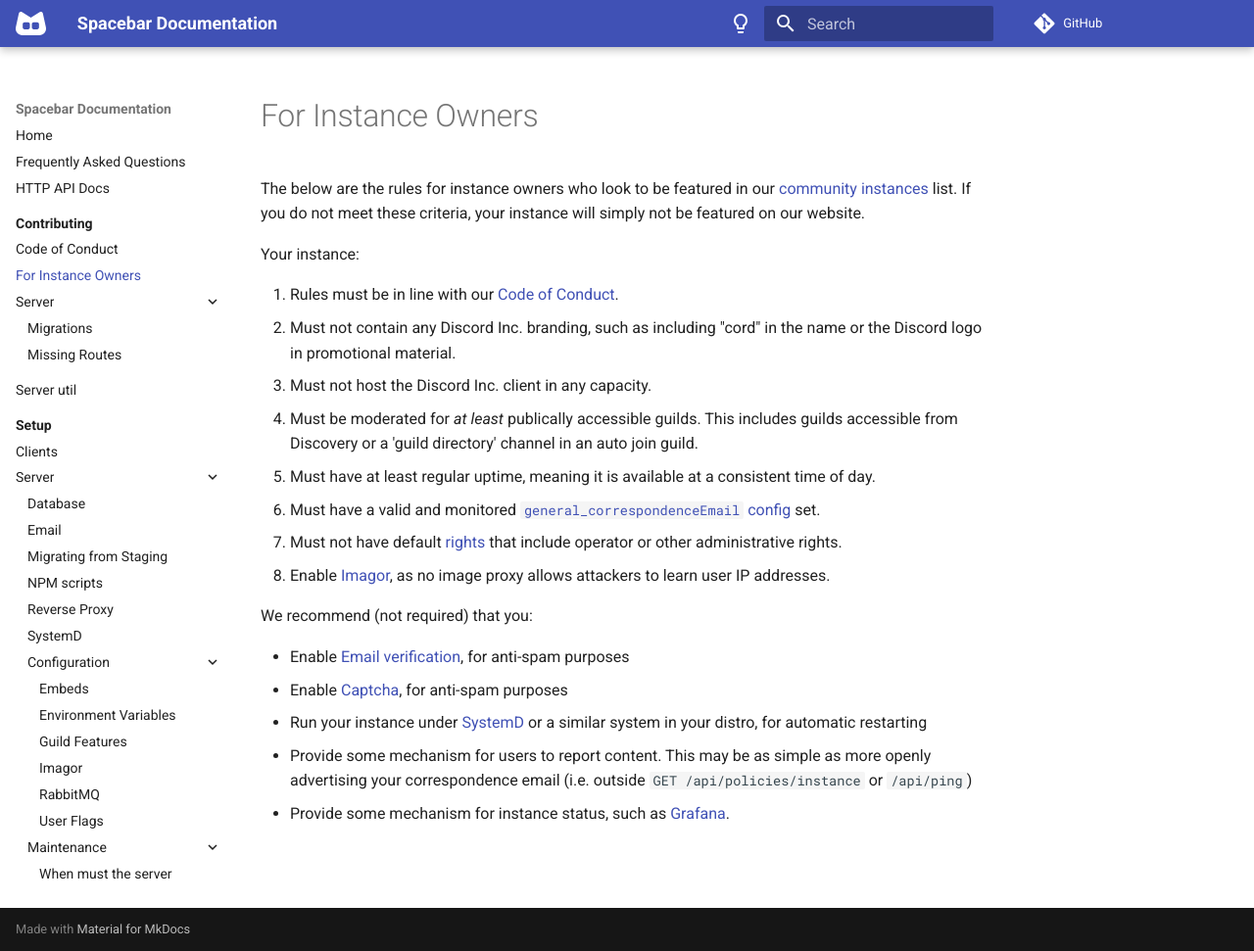
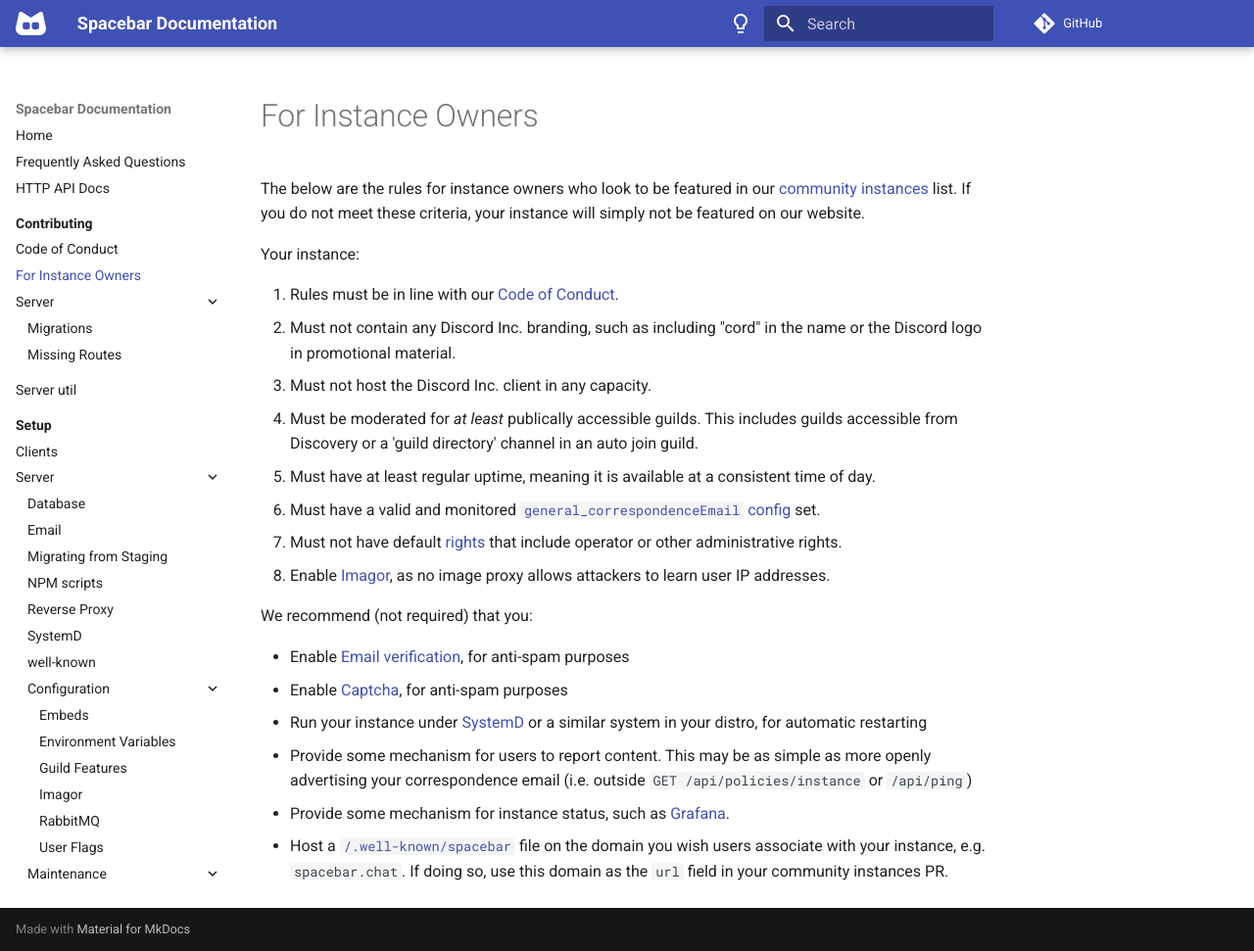
Before and after one commit to spacebarchat/docs, an MkDocs documentation site: the page built from docs/contributing/instances.md, in a window 1280 px wide and 971 px high. Shown: the whole window at 98% size. Built offline with MkDocs 1.6.1 and Material for MkDocs 9.7.7, drawn with Linux system fonts in a browser that asks for light colours; comment, search, counter and statistics services are not loaded.

Commit message:
well-known stuff

```diff
--- a/docs/contributing/instances.md
+++ b/docs/contributing/instances.md
@@ -21,3 +21,5 @@
 -   Run your instance under [SystemD](/setup/server/systemd) or a similar system in your distro, for automatic restarting
 -   Provide some mechanism for users to report content. This may be as simple as more openly advertising your correspondence email (i.e. outside `GET /api/policies/instance` or `/api/ping`)
 -   Provide some mechanism for instance status, such as [Grafana](https://grafana.com/).
+-   Host a [`/.well-known/spacebar`](/setup/server/wellknown) file on the domain you wish users associate with your instance, e.g. `spacebar.chat`.
+	If doing so, use this domain as the `url` field in your community instances PR.
```
Also changed, not shown: docs/setup/server/wellknown.md (added, +13 -0 lines).
